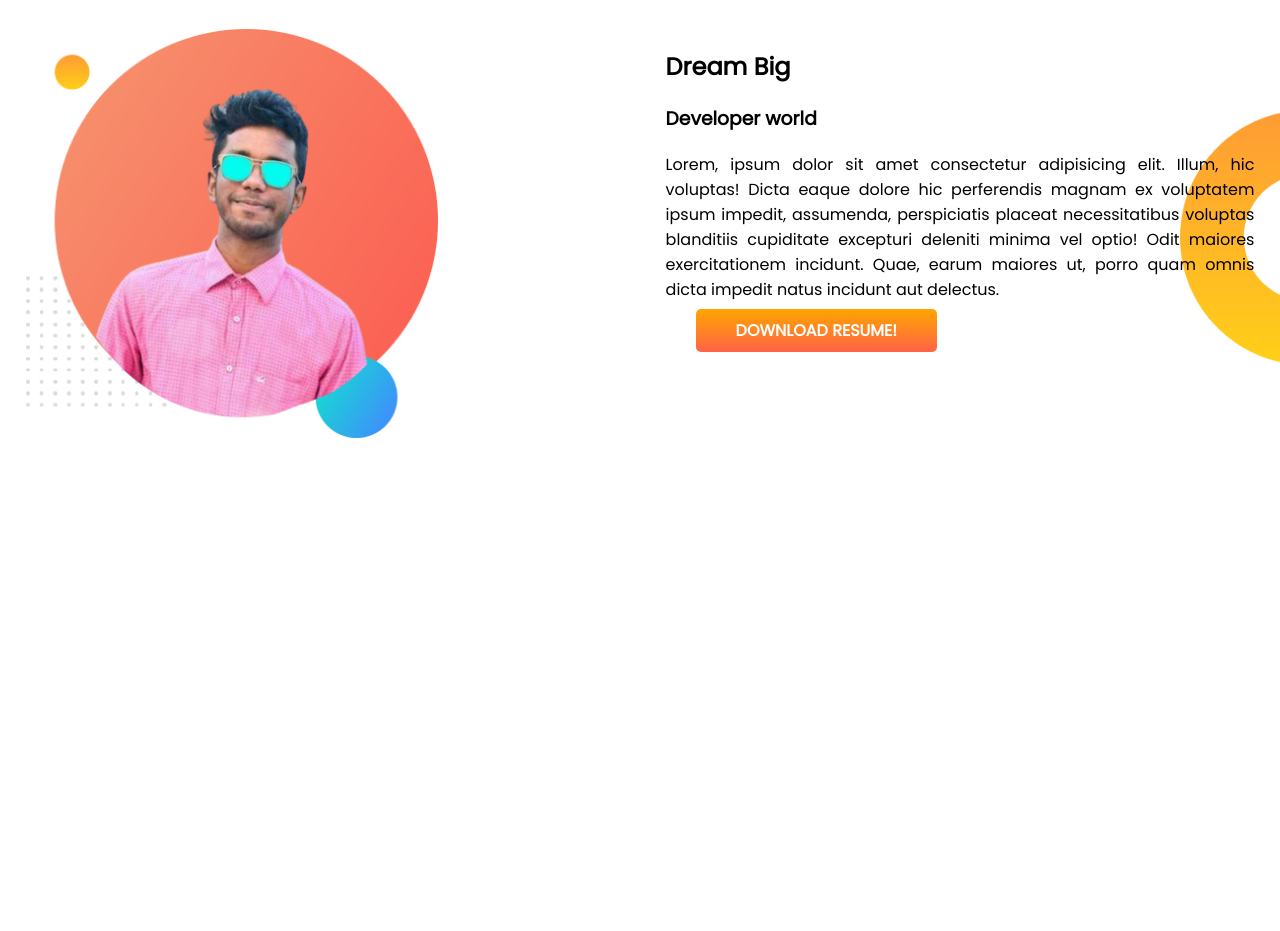
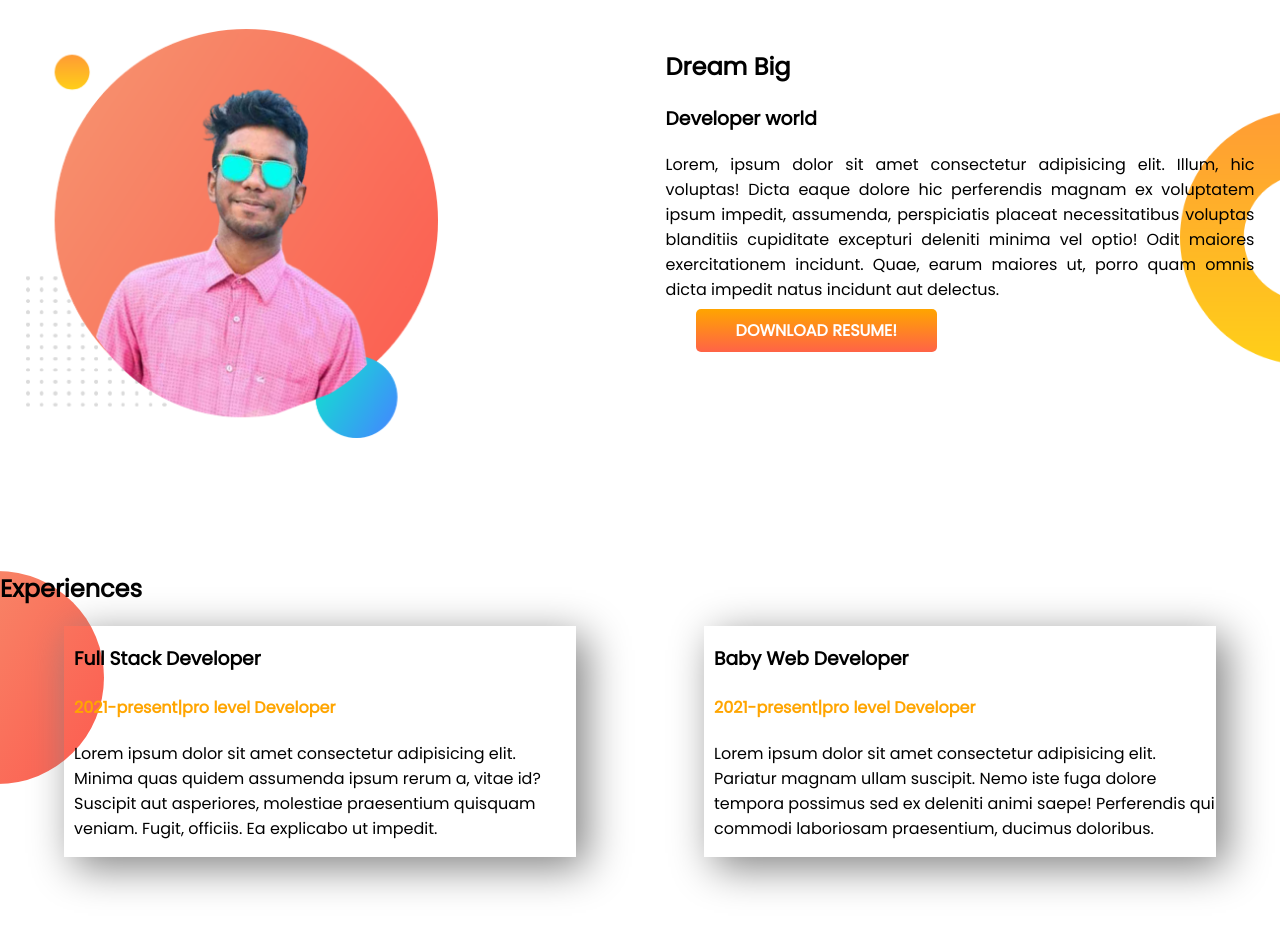
Before and after one commit to safin-peal222/developer-portfolio, a plain HTML site: page index.html in a window 1280 px wide. Shown: the part 564-1495 px from the top of the page. Before the commit the page ends 1135 px from the top, so only its background shows below. Drawn offline with Linux system fonts and the light colour scheme.

Commit message:
Experience added

```diff
--- a/index.html
+++ b/index.html
@@ -14,7 +14,7 @@
     <link rel="stylesheet" href="style.css" />
   </head>
   <body>
-    <section id="top-banner">
+    <section id="top-banner" class="flexible-container">
       <div class="header">
         <h1>Welcome To</h1>
         <h1><span class="orange-color">Safin Mahmud</span> World!</h1>
@@ -35,7 +35,7 @@
         <img src="./showoff/peal.png" alt="" />
       </div>
     </section>
-    <section id="dream-big">
+    <section id="dream-big" class="flexible-container">
       <div class="header">
         <img src="./showoff/peal.png" alt="" />
       </div>
@@ -53,5 +53,30 @@
         <a class="link-button" target="_blank" href="#">DOWNLOAD RESUME!</a>
       </div>
     </section>
+    <section id="experiences">
+      <h1>Experiences</h1>
+      <div class="flexible-container">
+        <div class="experience-item">
+          <h3>Full Stack Developer</h3>
+          <h4 class="orange-color">2021-present|pro level Developer</h4>
+          <p>
+            Lorem ipsum dolor sit amet consectetur adipisicing elit. Minima quas
+            quidem assumenda ipsum rerum a, vitae id? Suscipit aut asperiores,
+            molestiae praesentium quisquam veniam. Fugit, officiis. Ea explicabo
+            ut impedit.
+          </p>
+        </div>
+        <div class="experience-item">
+          <h3>Baby Web Developer</h3>
+          <h4 class="orange-color">2021-present|pro level Developer</h4>
+          <p>
+            Lorem ipsum dolor sit amet consectetur adipisicing elit. Pariatur
+            magnam ullam suscipit. Nemo iste fuga dolore tempora possimus sed ex
+            deleniti animi saepe! Perferendis qui commodi laboriosam
+            praesentium, ducimus doloribus.
+          </p>
+        </div>
+      </div>
+    </section>
   </body>
 </html>
--- a/style.css
+++ b/style.css
@@ -16,7 +16,7 @@ h1 {
   text-align: justify;
 }
 
-section {
+.flexible-container {
   display: flex;
   margin-bottom: 100px;
 }
@@ -44,3 +44,14 @@ section {
   background-position: right;
   background-size: 100px;
 }
+.experience-item {
+  box-shadow: 10px 10px 40px gray;
+  width: 40%;
+  margin-left: 5%;
+  padding-left: 10px;
+  margin-right: 5%;
+}
+#experiences {
+  background-image: url(./images/exp-bg.png);
+  background-repeat: no-repeat;
+}
```
